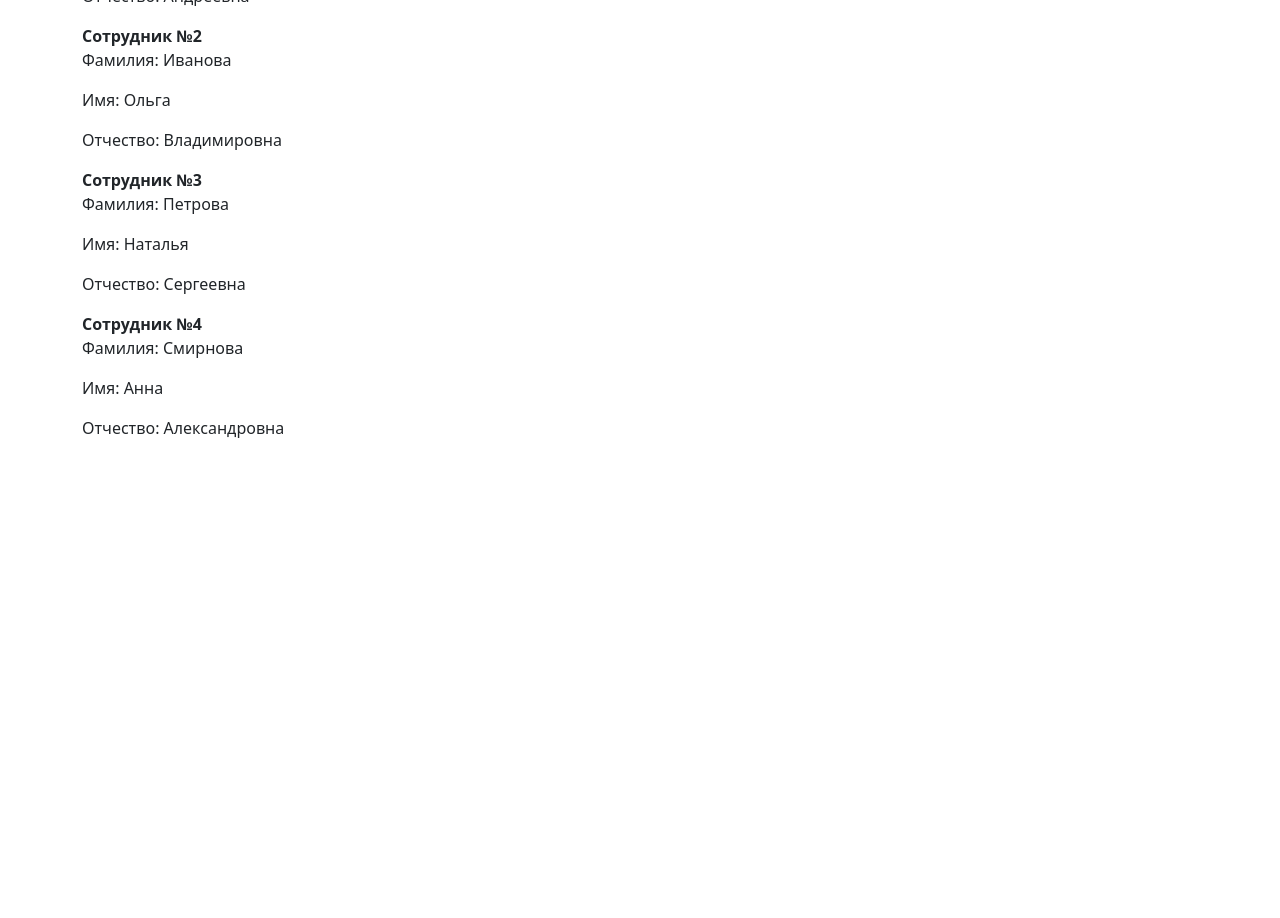
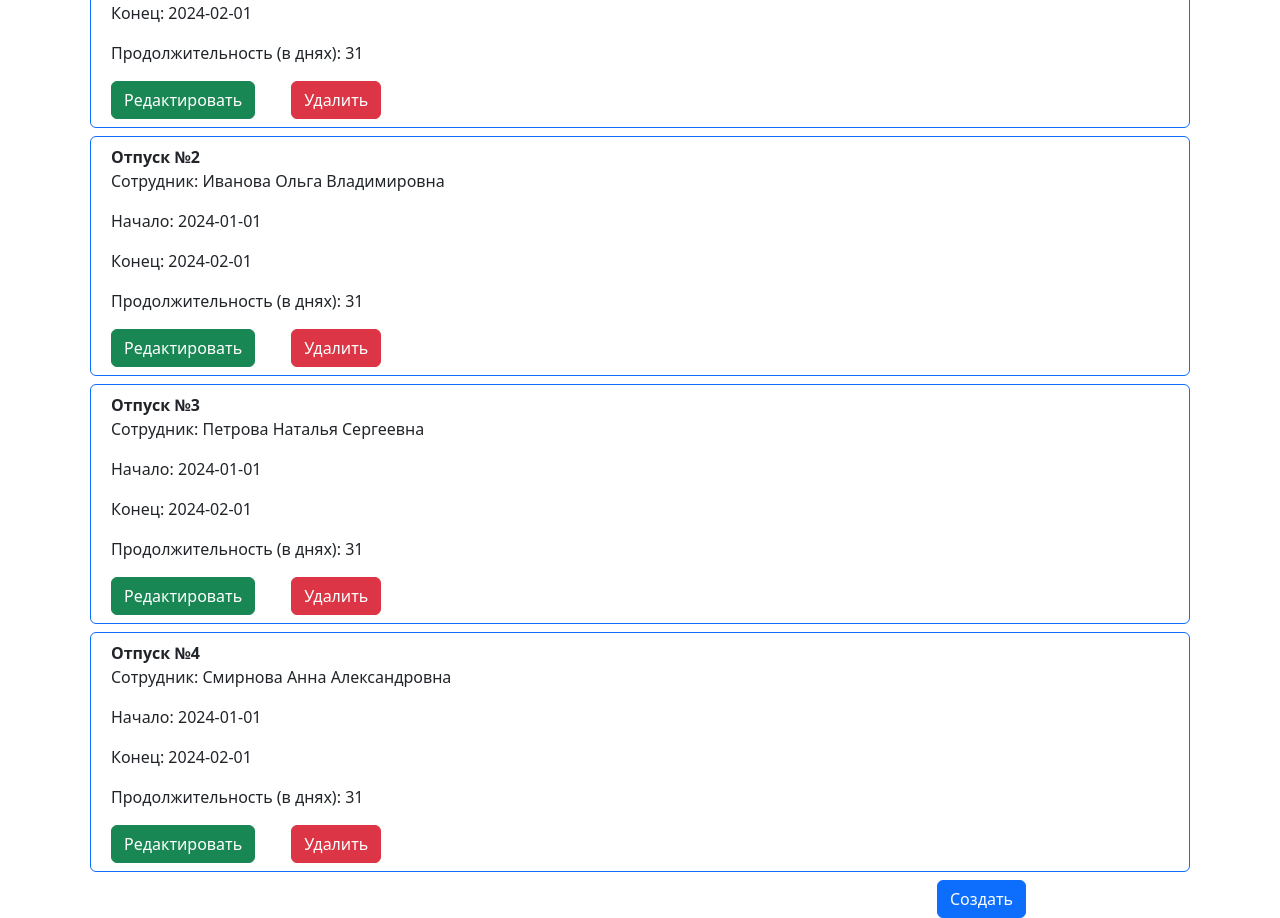
Before and after one commit to Dmitriy-M1319/vacation-front, a React (Create React App) app: page /vacations in a window 1280 px wide. Shown: the part 120-1038 px from the top of the page. Before the commit the page ends 800 px from the top, so only its background shows below. Built offline with nearby package versions, Linux system fonts and the light colour scheme.

Commit message:
add base layouts and forms for employee and vacations

```diff
--- a/package.json
+++ b/package.json
@@ -11,8 +11,10 @@
     "@types/react": "^18.3.12",
     "@types/react-dom": "^18.3.1",
     "bootstrap": "^5.3.3",
+    "prettier": "^3.3.3",
     "react": "^18.3.1",
     "react-dom": "^18.3.1",
+    "react-router": "^6.27.0",
     "react-router-dom": "^6.27.0",
     "react-scripts": "5.0.1",
     "typescript": "^4.9.5",
--- a/src/App.tsx
+++ b/src/App.tsx
@@ -1,13 +1,8 @@
-import React from 'react';
-import logo from './logo.svg';
-import EmployeeList from './components/employee/EmployeeList';
+import React from "react";
+import AppRouter from "./router/AppRouter";
 
 function App() {
-
-
-  return (
-    <EmployeeList />
-  );
+  return <AppRouter />;
 }
 
 export default App;
--- a/src/components/employee/Employee.tsx
+++ b/src/components/employee/Employee.tsx
@@ -1,21 +1,38 @@
 import React from "react";
 import { IEmployee } from "../../models";
+import { Link } from "react-router-dom";
 
 interface EmployeeProps {
-    employee: IEmployee
+  employee: IEmployee;
 }
 
-function Employee(props: EmployeeProps){
-    return (
-        <div className="row">
-            <div className="col-12">
-                <div className="fw-bold">Сотрудник №{ props.employee.id }</div>
-                <p>Фамилия: { props.employee.lastName }</p>
-                <p>Имя: { props.employee.firstName }</p>
-                <p>Отчество: { props.employee.patronymic }</p>
-            </div>
+function Employee(props: EmployeeProps) {
+  return (
+    <div className="row m-2 p-2 border border-primary rounded">
+      <div className="col-12">
+        <div className="fw-bold">Сотрудник №{props.employee.id}</div>
+        <p>Фамилия: {props.employee.lastName}</p>
+        <p>Имя: {props.employee.firstName}</p>
+        <p>Отчество: {props.employee.patronymic}</p>
+      </div>
+      <div className="col-12">
+        <div className="row align-items-start">
+          <div className="col-2">
+            <Link
+              className="btn btn-success"
+              to={"update"}
+              state={props.employee}
+            >
+              Редактировать
+            </Link>
+          </div>
+          <div className="col-2">
+            <button className="btn btn-danger">Удалить</button>
+          </div>
         </div>
-    )
+      </div>
+    </div>
+  );
 }
 
 export default Employee;
--- /dev/null
+++ b/src/components/employee/EmployeeForm.tsx
@@ -0,0 +1,83 @@
+import React, { useState } from "react";
+import { useLocation } from "react-router";
+
+interface EmployeeFormProps {
+  created: boolean;
+}
+
+function EmployeeForm({ created }: EmployeeFormProps) {
+  const data = useLocation();
+  const [newEmployee, setNewEmployee] = useState(data.state);
+
+  const onCreate = () => {
+    console.log("создать объект " + newEmployee);
+  };
+
+  const onUpdate = () => {
+    console.log("Обновить объект " + newEmployee);
+  };
+
+  return (
+    <div className="card">
+      <div className="card-header">
+        {created ? (
+          <h4>Создать сотрудника</h4>
+        ) : (
+          <h4>Редактировать сотрудника</h4>
+        )}
+      </div>
+      <div className="card-body">
+        <div className="mb-3">
+          <label className="form-label">Фамилия:</label>
+          <input
+            className="form-control"
+            value={newEmployee.lastName}
+            onChange={(e) =>
+              setNewEmployee({
+                ...newEmployee,
+                lastName: e.target.value,
+              })
+            }
+          />
+        </div>
+        <div className="mb-3">
+          <label className="form-label">Имя:</label>
+          <input
+            className="form-control"
+            value={newEmployee.firstName}
+            onChange={(e) =>
+              setNewEmployee({
+                ...newEmployee,
+                firstName: e.target.value,
+              })
+            }
+          />
+        </div>
+        <div className="mb-3">
+          <label className="form-label">Отчество:</label>
+          <input
+            className="form-control"
+            value={newEmployee.patronymic}
+            onChange={(e) =>
+              setNewEmployee({
+                ...newEmployee,
+                patronymic: e.target.value,
+              })
+            }
+          />
+        </div>
+        {created ? (
+          <button className="btn btn-primary" onClick={onCreate}>
+            Создать
+          </button>
+        ) : (
+          <button className="btn btn-success" onClick={onUpdate}>
+            Редактировать
+          </button>
+        )}
+      </div>
+    </div>
+  );
+}
+
+export default EmployeeForm;
--- a/src/components/employee/EmployeeList.tsx
+++ b/src/components/employee/EmployeeList.tsx
@@ -1,36 +1,35 @@
 import React from "react";
 import { IEmployee } from "../../models";
 import Employee from "./Employee";
+import { Link } from "react-router-dom";
 
 function EmployeeList() {
-
   const data: IEmployee[] = [
     {
       id: 1,
-              firstName: 'Анна',
-              lastName: 'Иванова',
-              patronymic: 'Андреевна',
+      firstName: "Анна",
+      lastName: "Иванова",
+      patronymic: "Андреевна",
     },
     {
       id: 2,
-              firstName: 'Ольга',
-              lastName: 'Иванова',
-              patronymic: 'Владимировна',
+      firstName: "Ольга",
+      lastName: "Иванова",
+      patronymic: "Владимировна",
     },
     {
       id: 3,
-              firstName: 'Наталья',
-              lastName: 'Петрова',
-              patronymic: 'Сергеевна',
+      firstName: "Наталья",
+      lastName: "Петрова",
+      patronymic: "Сергеевна",
     },
     {
       id: 4,
-              firstName: 'Анна',
-              lastName: 'Смирнова',
-              patronymic: 'Александровна',
+      firstName: "Анна",
+      lastName: "Смирнова",
+      patronymic: "Александровна",
     },
   ];
-
 
   return (
     <div className="container">
@@ -41,8 +40,24 @@ function EmployeeList() {
           ))}
         </div>
       </div>
+      <div className="row d-flex justify-content-end">
+        <div className="col-3 ">
+          <Link
+            className="btn btn-primary"
+            to={"create"}
+            state={{
+              id: 0,
+              firstName: "",
+              lastName: "",
+              patronymic: "",
+            }}
+          >
+            Создать
+          </Link>
         </div>
-    )
+      </div>
+    </div>
+  );
 }
 
 export default EmployeeList;
--- /dev/null
+++ b/src/components/vacation/Vacation.tsx
@@ -0,0 +1,38 @@
+import React from "react";
+import { IVacation } from "../../models";
+import { Link } from "react-router-dom";
+
+interface VacationProps {
+  vacation: IVacation;
+}
+
+function Vacation({ vacation }: VacationProps) {
+  return (
+    <div className="row m-2 p-2 border border-primary rounded">
+      <div className="col-12">
+        <div className="fw-bold">Отпуск №{vacation.id}</div>
+        <p>
+          Сотрудник: {vacation.employee.lastName} {vacation.employee.firstName}{" "}
+          {vacation.employee.patronymic}
+        </p>
+        <p>Начало: {vacation.startDate}</p>
+        <p>Конец: {vacation.endDate}</p>
+        <p>Продолжительность (в днях): {vacation.daysCount}</p>
+      </div>
+      <div className="col-12">
+        <div className="row align-items-start">
+          <div className="col-2">
+            <Link className="btn btn-success" to={"update"} state={vacation}>
+              Редактировать
+            </Link>
+          </div>
+          <div className="col-2">
+            <button className="btn btn-danger">Удалить</button>
+          </div>
+        </div>
+      </div>
+    </div>
+  );
+}
+
+export default Vacation;
--- /dev/null
+++ b/src/components/vacation/VacationForm.tsx
@@ -0,0 +1,79 @@
+import React, { useState } from "react";
+import { useLocation } from "react-router";
+
+interface VacationFormProps {
+  created: boolean;
+}
+
+function VacationForm({ created }: VacationFormProps) {
+  const data = useLocation();
+  const [newVacation, setNewVacaiton] = useState(data.state);
+
+  const onCreate = () => {
+    console.log("создать объект " + newVacation);
+  };
+
+  const onUpdate = () => {
+    console.log("Обновить объект " + newVacation);
+  };
+
+  return (
+    <div className="card">
+      <div className="card-header">
+        {created ? <h4>Создать отпуск</h4> : <h4>Редактировать отпуск</h4>}
+      </div>
+      <div className="card-body">
+        {/* <div className="mb-3">
+          <label className="form-label">Сотрудник:</label>
+          <input
+            className="form-control"
+            value={newEmployee.lastName}
+            onChange={(e) =>
+              setNewEmployee({
+                ...newEmployee,
+                lastName: e.target.value,
+              })
+            }
+          />
+        </div> */}
+        <div className="mb-3">
+          <label className="form-label">Начало:</label>
+          <input
+            className="form-control"
+            value={newVacation.startDate}
+            onChange={(e) =>
+              setNewVacaiton({
+                ...newVacation,
+                startdATE: e.target.value,
+              })
+            }
+          />
+        </div>
+        <div className="mb-3">
+          <label className="form-label">Конец:</label>
+          <input
+            className="form-control"
+            value={newVacation.endDate}
+            onChange={(e) =>
+              setNewVacaiton({
+                ...newVacation,
+                endDate: e.target.value,
+              })
+            }
+          />
+        </div>
+        {created ? (
+          <button className="btn btn-primary" onClick={onCreate}>
+            Создать
+          </button>
+        ) : (
+          <button className="btn btn-success" onClick={onUpdate}>
+            Редактировать
+          </button>
+        )}
+      </div>
+    </div>
+  );
+}
+
+export default VacationForm;
--- /dev/null
+++ b/src/components/vacation/VacationList.tsx
@@ -0,0 +1,87 @@
+import React from "react";
+import { IVacation } from "../../models";
+import Vacation from "./Vacation";
+import { Link } from "react-router-dom";
+
+function VacationList() {
+  const data: IVacation[] = [
+    {
+      id: 1,
+      employee: {
+        id: 1,
+        firstName: "Анна",
+        lastName: "Иванова",
+        patronymic: "Андреевна",
+      },
+      startDate: "2024-01-01",
+      endDate: "2024-02-01",
+      daysCount: 31,
+    },
+    {
+      id: 2,
+      employee: {
+        id: 2,
+        firstName: "Ольга",
+        lastName: "Иванова",
+        patronymic: "Владимировна",
+      },
+      startDate: "2024-01-01",
+      endDate: "2024-02-01",
+      daysCount: 31,
+    },
+    {
+      id: 3,
+      employee: {
+        id: 3,
+        firstName: "Наталья",
+        lastName: "Петрова",
+        patronymic: "Сергеевна",
+      },
+      startDate: "2024-01-01",
+      endDate: "2024-02-01",
+      daysCount: 31,
+    },
+    {
+      id: 4,
+      employee: {
+        id: 4,
+        firstName: "Анна",
+        lastName: "Смирнова",
+        patronymic: "Александровна",
+      },
+      startDate: "2024-01-01",
+      endDate: "2024-02-01",
+      daysCount: 31,
+    },
+  ];
+
+  return (
+    <div className="container">
+      <div className="row">
+        <div className="col-12">
+          {data.map((v: IVacation, index: number) => (
+            <Vacation vacation={v} />
+          ))}
+        </div>
+      </div>
+      <div className="row d-flex justify-content-end">
+        <div className="col-3 ">
+          <Link
+            className="btn btn-primary"
+            to={"create"}
+            state={{
+              id: 0,
+              firstName: "",
+              lastName: "",
+              patronymic: "",
+            }}
+          >
+            Создать
+          </Link>
+        </div>
+      </div>
+    </div>
+  );
+}
+
+export default VacationList;
--- /dev/null
+++ b/src/router/AppRouter.tsx
@@ -0,0 +1,36 @@
+import React from "react";
+import { Route, Routes } from "react-router";
+import { BrowserRouter } from "react-router-dom";
+import EmployeeList from "../components/employee/EmployeeList";
+import EmployeeForm from "../components/employee/EmployeeForm";
+import VacationList from "../components/vacation/VacationList";
+import VacationForm from "../components/vacation/VacationForm";
+
+function AppRouter() {
+  return (
+    <BrowserRouter>
+      <Routes>
+        <Route path="employees" element={<EmployeeList />} />
+        <Route
+          path="employees/create"
+          element={<EmployeeForm created={true} />}
+        />
+        <Route
+          path="employees/update"
+          element={<EmployeeForm created={false} />}
+        />
+        <Route path="vacations" element={<VacationList />} />
+        <Route
+          path="vacations/create"
+          element={<VacationForm created={true} />}
+        />
+        <Route
+          path="vacations/update"
+          element={<VacationForm created={false} />}
+        />
+      </Routes>
+    </BrowserRouter>
+  );
+}
+
+export default AppRouter;
```
Also changed, not shown: src/models.ts (+12 -4 lines), 1 other file (tests, documents, lock files or other folders). Lines whose indentation alone changed are shown as unchanged.
